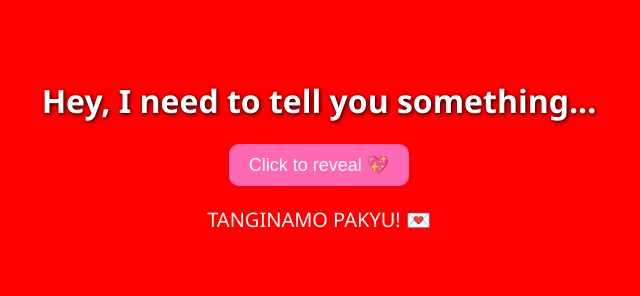
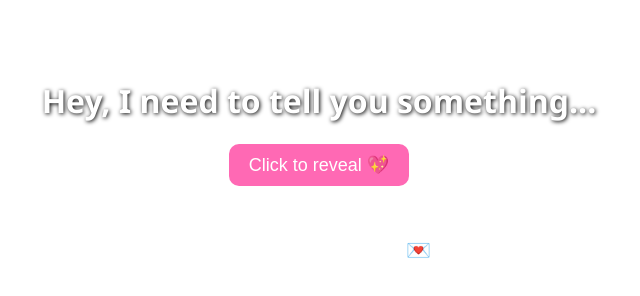
Before and after one commit to jamblebeew/buhok-ni-bolbol, a plain HTML site: page index.html in a window 1280 px wide. Both pictures are taken after a click on the button "Click to reveal 💖". Shown: the whole page, without its empty margins (321-961 px from the left). Drawn offline with Linux system fonts and the light colour scheme.

Commit message:
Update index.html

```diff
--- a/index.html
+++ b/index.html
@@ -6,10 +6,10 @@
   <style>
     body {
       font-family: 'Segoe UI', sans-serif;
-      background: red;
+      background: lighgreen;
       text-align: center;
       padding: 50px;
-      animation: fadeIn 3s ease-in;
+      animation: fadeIn 5s ease-in;
     }
     h1, p {
       color: #fff;
@@ -17,7 +17,7 @@
     }
     #message {
       display: none;
-      margin-top: 20px;
+      margin-top: 50px;
       font-size: 20px;
       color: #fff;
     }
```
